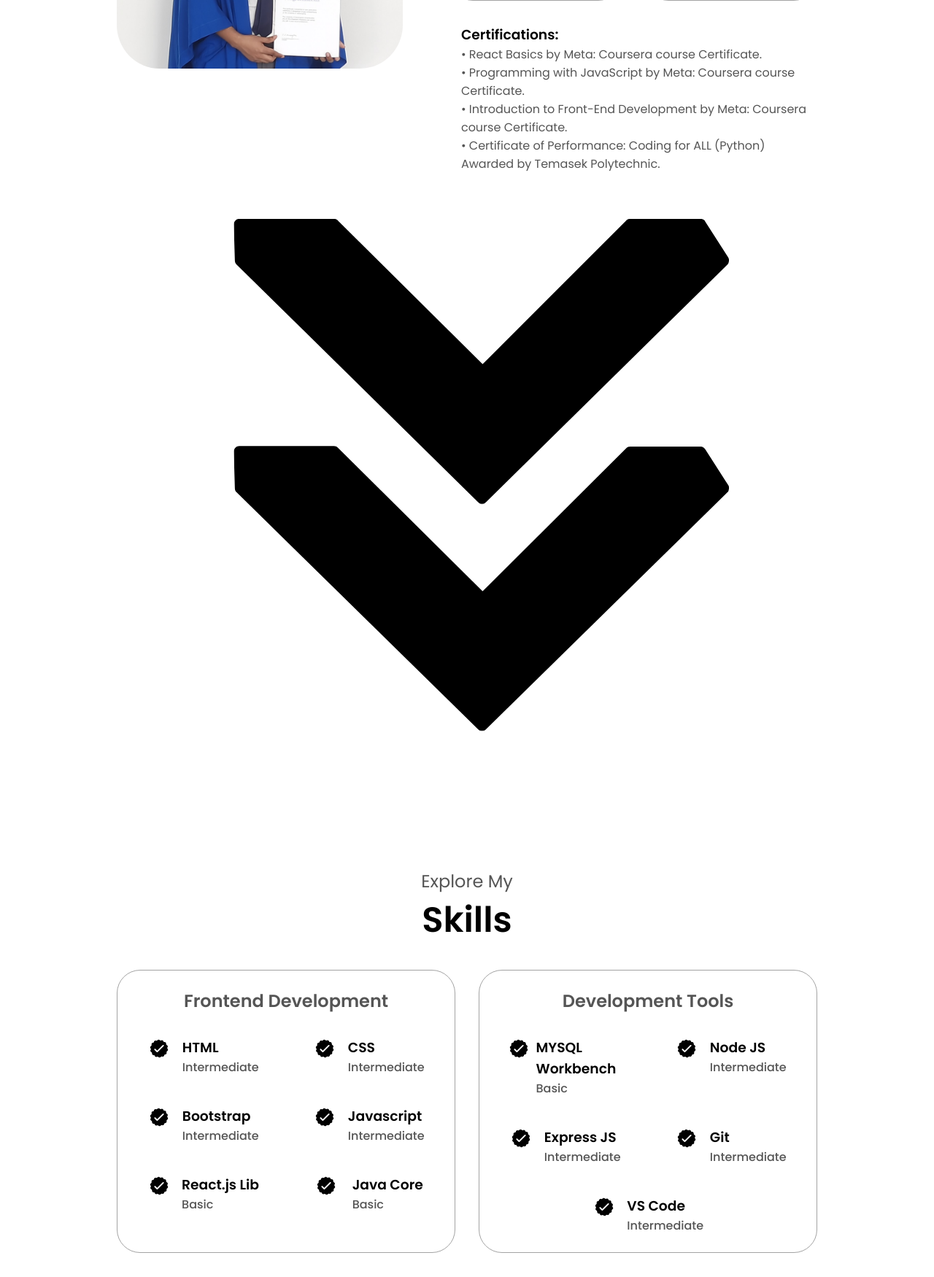
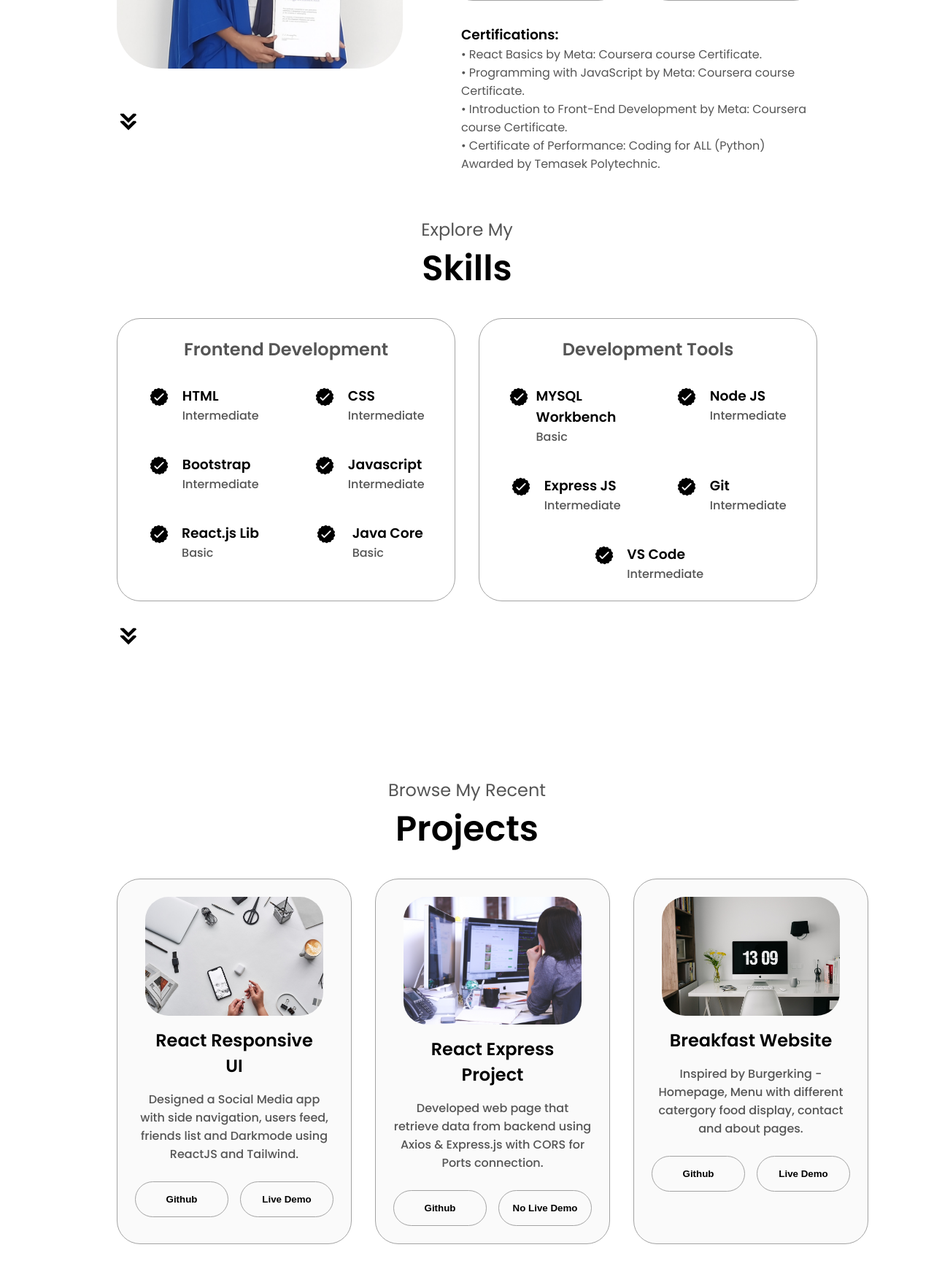
Before and after one commit to vuckrishna/vuckrishna.github.io, a PHP site: page / in a window 1280 px wide. Shown: the part 1279-3029 px from the top of the page at 73% size. Run offline with PHP 8.4, Linux system fonts and the light colour scheme.

Commit message:
Update styles.css

```diff
--- a/myprofile/styles.css
+++ b/myprofile/styles.css
@@ -268,7 +268,7 @@ section {
 
   /* ICONS */
 
-  .icon {
+  .icon, .iconArrow {
     cursor: pointer;
     height: 2rem;
   }
```
